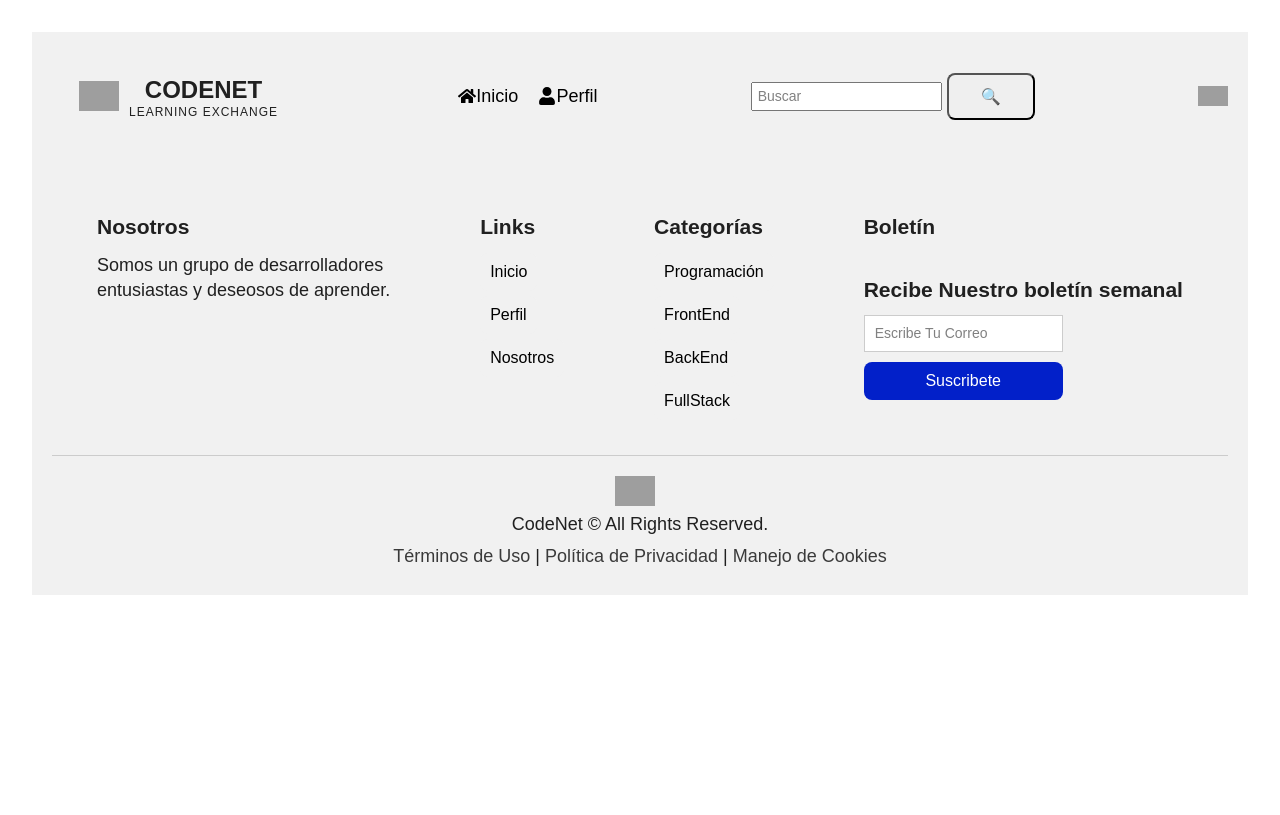
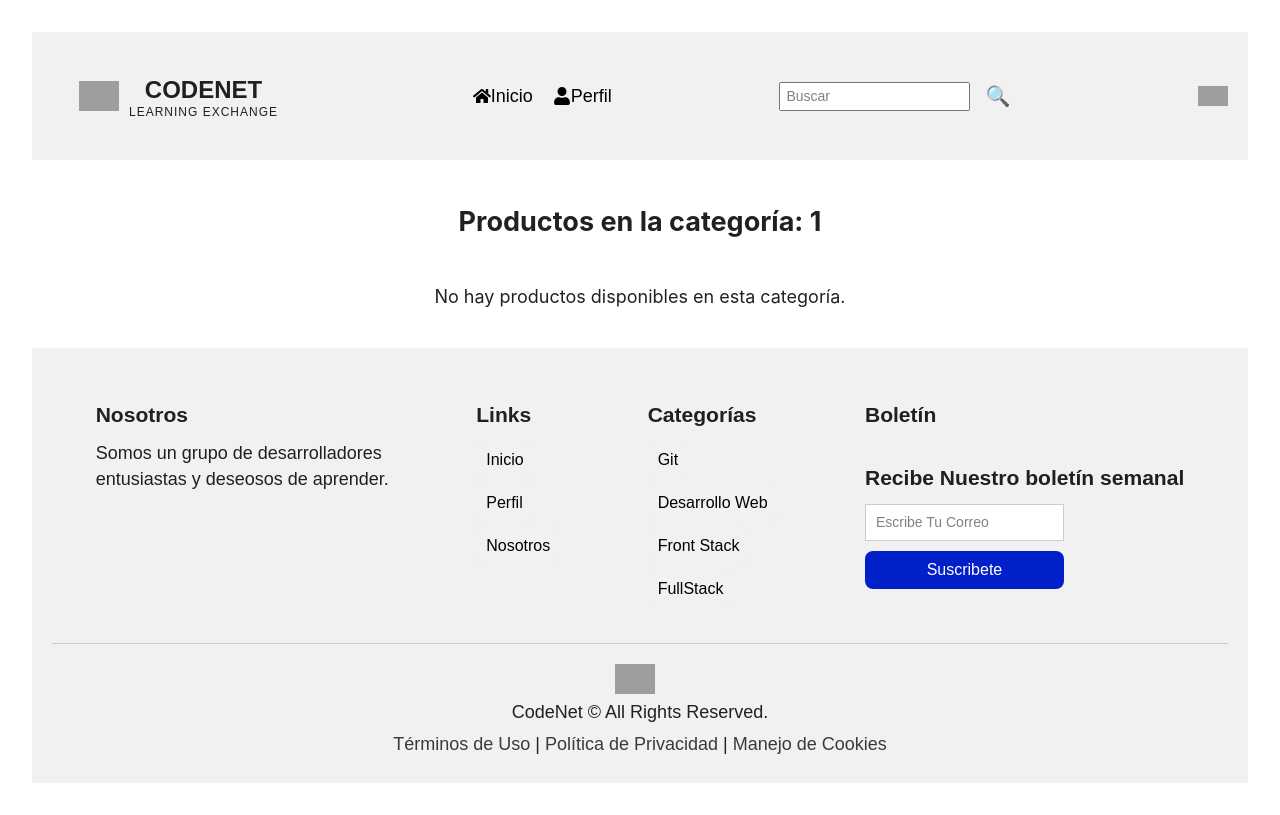
Before and after one commit to CGallardo98/CodeNet, a React (Vite) app: page /category/1 in a window 1280 px wide. Before the commit this address had no page. Built offline with nearby package versions, Linux system fonts and the light colour scheme; grey boxes are pictures that could not be loaded.

Commit message:
Realice el CategoryPage, el cual Redirecciona dispuesto a la categoria. además de Hacer unos cambios pertinentes en el footer y en el Header

```diff
--- a/src/App.jsx
+++ b/src/App.jsx
@@ -8,6 +8,7 @@ import ProjectPage from './components/ProjectPage/ProjectPage';
 import ProjectFormPage from './components/ProjectFormPage/ProjectFormPage';
 import Header from './components/Header/Header'; // Importa el Footer
 import Footer from './components/Footer/Footer'; // Importa el Footer
+import CategoryPage from './components/CategoryPage/CategoryPage';
 import './index.css'
 
 
@@ -73,6 +74,7 @@ const App = () => {
       <Route path='/profile' element={ <ProfilePage/> }/>
       <Route path='/blog-entry/id' element={ <ProjectPage/> }/>
       <Route path='/blog-entry/create' element={ <ProjectFormPage/> }/>
+      <Route path="/category/:categoria" element={<CategoryPage productos={productos} />} /> {/* Nueva ruta */}
     </Routes>
     <Footer /> {/* El footer presente en todas las páginas */}
     </>
--- /dev/null
+++ b/src/components/CategoryPage/CategoryPage.css
@@ -0,0 +1,19 @@
+.category-page {
+    padding: 20px;
+    text-align: center;
+  }
+
+  .producto-lista {
+    display: flex;
+    flex-wrap: wrap;
+    gap: 20px;
+    justify-content: center;
+  }
+
+  .producto-lista .product-card {
+    width: 250px;
+    border: 1px solid #ddd;
+    padding: 10px;
+    border-radius: 5px;
+    box-shadow: 0 0 10px rgba(0, 0, 0, 0.1);
+  }
--- /dev/null
+++ b/src/components/CategoryPage/CategoryPage.jsx
@@ -0,0 +1,36 @@
+import React, { useEffect, useState } from "react";
+import { useParams } from "react-router-dom";
+import ProductCard from "../ProductCard/ProductCard";
+import "./CategoryPage.css";
+
+const CategoryPage = ({ productos }) => {
+  const { categoria } = useParams();
+  const [productosFiltrados, setProductosFiltrados] = useState([]);
+
+  useEffect(() => {
+    if (categoria) {
+      // Filtrar los productos según la categoría
+      const filtrados = productos.filter(
+        (producto) => producto.categoria.toLowerCase() === categoria.toLowerCase()
+      );
+      setProductosFiltrados(filtrados);
+    }
+  }, [categoria, productos]);
+
+  return (
+    <div className="category-page">
+      <h2>Productos en la categoría: {categoria}</h2>
+      <div className="producto-lista">
+        {productosFiltrados.length > 0 ? (
+          productosFiltrados.map((producto) => (
+            <ProductCard key={producto.id} producto={producto} />
+          ))
+        ) : (
+          <p>No hay productos disponibles en esta categoría.</p>
+        )}
+      </div>
+    </div>
+  );
+};
+
+export default CategoryPage;
--- a/src/components/Footer/Footer.jsx
+++ b/src/components/Footer/Footer.jsx
@@ -5,6 +5,11 @@ import SubscribeForm from "./SubscribeForm";
 
 function Footer() {
   const navigate = useNavigate();
+
+  // Función para navegar a la página de categoría
+  const navigateToCategory = (category) => {
+    navigate(`/category/${category}`);
+  };
 
   return (
     <footer className="footer">
@@ -23,10 +28,10 @@ function Footer() {
 
       <div className="footer-section">
         <h3>Categorías</h3>
-        <button>Programación</button>
-        <button>FrontEnd</button>
-        <button>BackEnd</button>
-        <button>FullStack</button>
+        <button onClick={() => navigateToCategory("Git")}>Git</button>
+        <button onClick={() => navigateToCategory("Desarrollo Web")}>Desarrollo Web</button>
+        <button onClick={() => navigateToCategory("Front Stack")}>Front Stack</button>
+        <button onClick={() => navigateToCategory("FullStack")}>FullStack</button>
       </div>
 
       <SubscribeForm />
--- a/src/components/Header/Header.css
+++ b/src/components/Header/Header.css
@@ -9,20 +9,20 @@
 
 .logo {
   display: flex;
-  align-items: center; /* Alinea la imagen y el texto verticalmente */
+  align-items: center;
   font-family: Arial, Helvetica, sans-serif;
 }
 
 .logo-image {
   background-color: #f1f1f1;
-  width: 40px; /* Ajusta el tamaño de la imagen */
-  height: auto; /* Mantiene las proporciones de la imagen */
-  margin-right: 10px; /* Espacio entre la imagen y el texto */
+  width: 40px;
+  height: auto;
+  margin-right: 10px;
 }
 
 .logo-text {
   display: flex;
-  flex-direction: column; /* Hace que el texto se apile verticalmente */
+  flex-direction: column;
 
 }
 
@@ -48,6 +48,18 @@
   padding: 5px;
 }
 
+.search-button {
+  background: none;
+  border: none;
+  cursor: pointer;
+  font-size: 20px;
+  padding: 0 10px;
+}
+
+.search-button:hover {
+  color: #007BFF; /* Cambia el color de la lupa al pasar el ratón */
+}
+
 .language-switcher button {
   background-color: transparent;
   border: none;
@@ -66,12 +78,12 @@
   margin-left: 10px;
 }
 .main-title {
-  font-size: 24px; /* Tamaño para "CODENET" */
+  font-size: 24px;
   font-weight: bold;
 }
 
 .sub-title {
-  font-size: 12px; /* Tamaño para "LEARNING EXCHANGE" */
-  margin-top: -5px; /* Ajusta el espacio entre las dos líneas */
+  font-size: 12px;
+  margin-top: -5px;
   letter-spacing: 1px;
 }
--- a/src/components/Header/SearchBar.jsx
+++ b/src/components/Header/SearchBar.jsx
@@ -17,7 +17,7 @@ function SearchBar() {
         value={query}
         onChange={(e) => setQuery(e.target.value)}
       />
-      <button type="submit">🔍</button>
+      <button type="submit" className="search-button">🔍</button>
     </form>
   );
 }
--- a/src/components/HomePage/HomePage.jsx
+++ b/src/components/HomePage/HomePage.jsx
@@ -25,7 +25,6 @@ const ver = (seccion) => {
   if (seccion === "Siguiendo") {
     setFiltroproducto([...productos.filter(producto => producto.autor === 'MoureDev')])
   }
-
 
   setActiveButton(seccion)
 }
```
